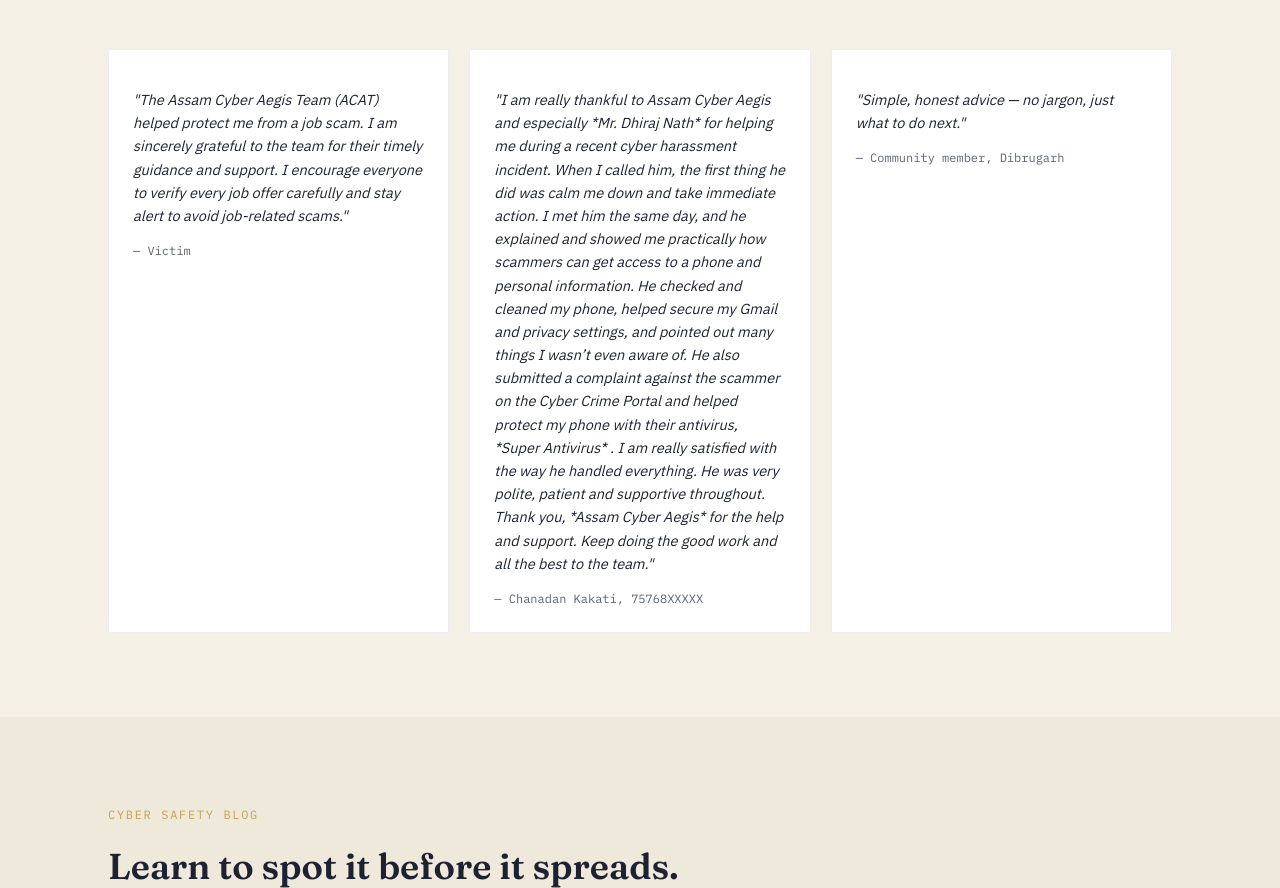
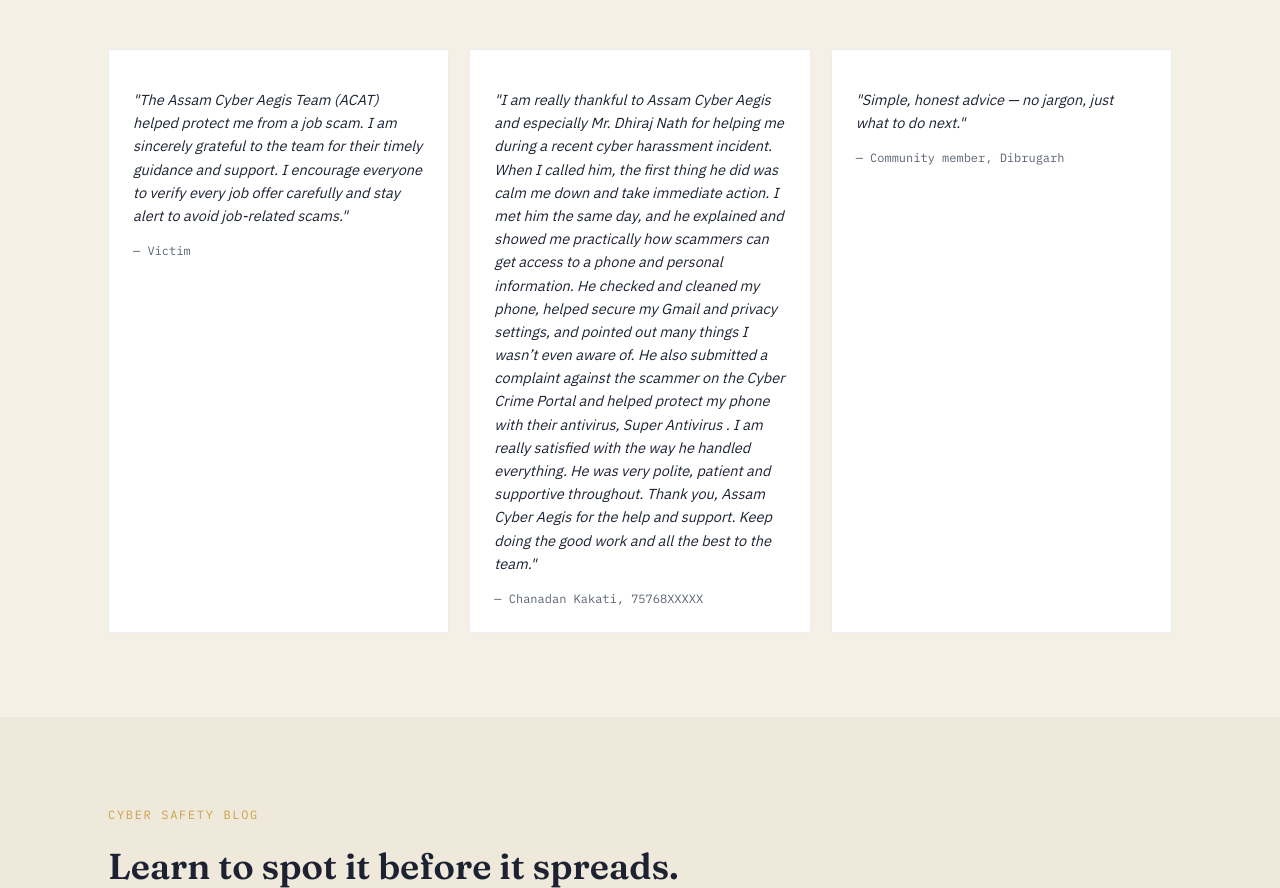
Before and after one commit to itssourav5198-stack/acat, a website: page index.html in a window 1280 px wide. Shown: the part 2779-3667 px from the top of the page. Drawn offline with Linux system fonts and the light colour scheme.

Commit message:
Update index.html

```diff
--- a/index.html
+++ b/index.html
@@ -198,15 +198,15 @@
     </div>
     <div class="testimonials reveal">
       <div class="tcard"><p class="quote">"The Assam Cyber Aegis Team (ACAT) helped protect me from a job scam. I am sincerely grateful to the team for their timely guidance and support. I encourage everyone to verify every job offer carefully and stay alert to avoid job-related scams."</p><div class="who">— Victim</div></div>
-      <div class="tcard"><p class="quote">"I am really thankful to Assam Cyber Aegis and especially *Mr. Dhiraj Nath* for helping me during a recent cyber harassment incident.
+      <div class="tcard"><p class="quote">"I am really thankful to Assam Cyber Aegis and especially Mr. Dhiraj Nath for helping me during a recent cyber harassment incident.
 
 When I called him, the first thing he did was calm me down and take immediate action. I met him the same day, and he explained and showed me practically how scammers can get access to a phone and personal information.
 
-He checked and cleaned my phone, helped secure my Gmail and privacy settings, and pointed out many things I wasn’t even aware of. He also submitted a complaint against the scammer on the Cyber Crime Portal and helped protect my phone with their antivirus, *Super Antivirus* .
+He checked and cleaned my phone, helped secure my Gmail and privacy settings, and pointed out many things I wasn’t even aware of. He also submitted a complaint against the scammer on the Cyber Crime Portal and helped protect my phone with their antivirus, Super Antivirus .
 
 I am really satisfied with the way he handled everything. He was very polite, patient and supportive throughout.
 
-Thank you, *Assam Cyber Aegis* for the help and support. Keep doing the good work and all the best to the team."</p><div class="who">— Chanadan Kakati, 75768XXXXX</div></div>
+Thank you, Assam Cyber Aegis for the help and support. Keep doing the good work and all the best to the team."</p><div class="who">— Chanadan Kakati, 75768XXXXX</div></div>
       <div class="tcard"><p class="quote">"Simple, honest advice — no jargon, just what to do next."</p><div class="who">— Community member, Dibrugarh</div></div>
     </div>
 
```
